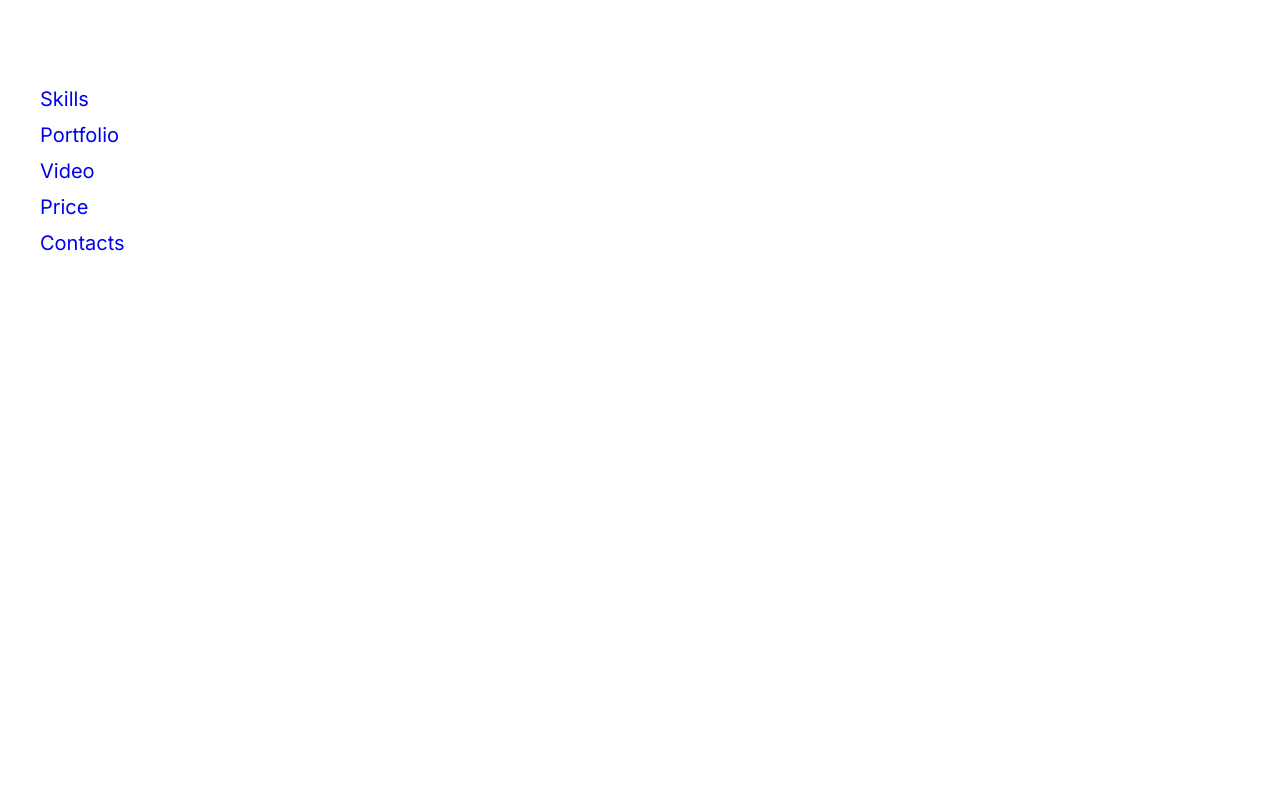
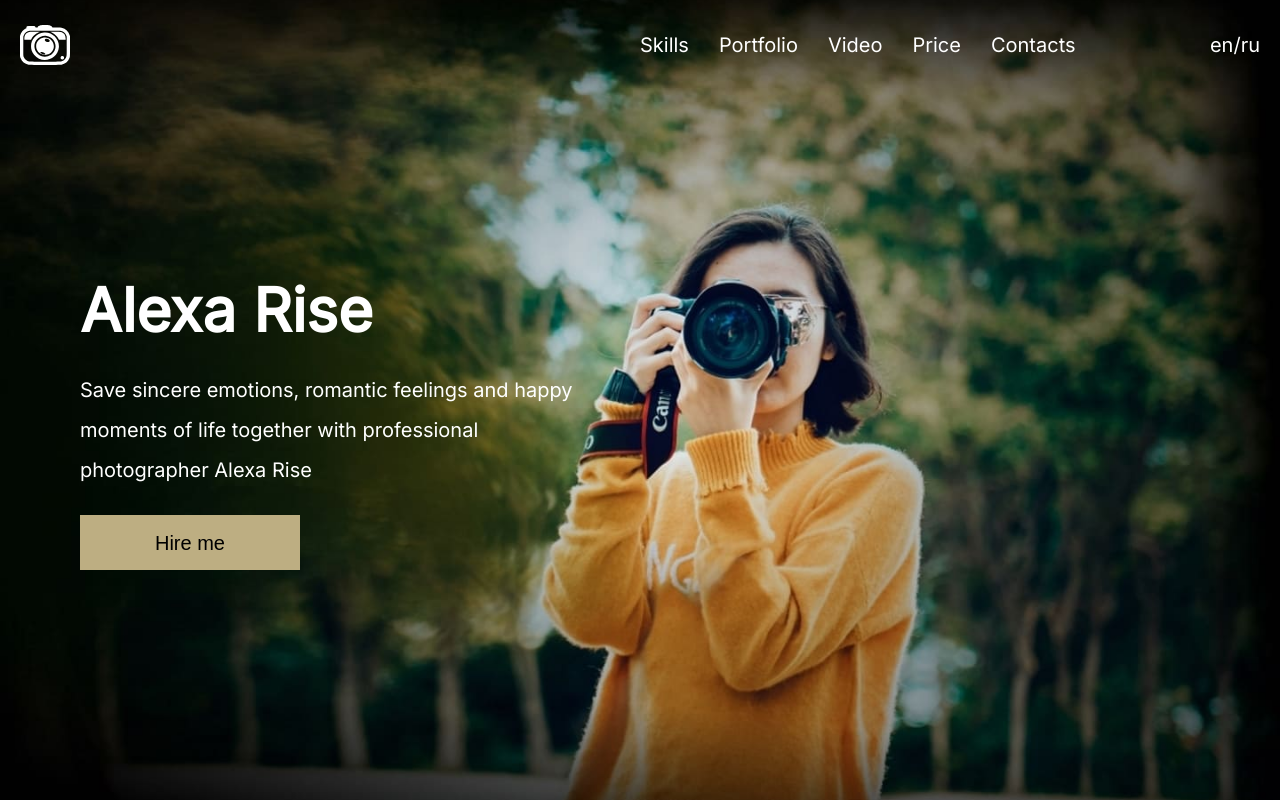
Before and after one commit to ShevViktoryia/Portfolio, a plain HTML site: page portfolio/index.html in a window 1280 px wide. Drawn offline with Linux system fonts and the light colour scheme.

Commit message:
feat: add header and hero section

```diff
--- a/portfolio/index.html
+++ b/portfolio/index.html
@@ -18,6 +18,7 @@
             <img src="./assets/icons/logo_1.svg" alt="logo">
           </a>
         </div>
+        <div class="header_menu">
           <nav class="header_nav">
             <ul class="nav_list">
               <li class="list_item">
@@ -44,6 +45,7 @@
           </div>
         </div>
       </div>
+    </div>
   </header>
   <main>
     <section class="hero">
@@ -51,6 +53,8 @@
         <div class="hero_block">
           <div class="hero_text">
             <h1 class="hero_heading">Alexa Rise</h1>
+            <p class="text">Save sincere emotions, romantic feelings and happy moments of life together with professional photographer Alexa Rise</p>
+            <button class="hero_button">Hire me</button>
           </div>
         </div>
       </div>
--- a/portfolio/style.css
+++ b/portfolio/style.css
@@ -2,6 +2,8 @@
   --merri-font-family: 'Merriweather', serif;
   --inter-font-family: 'Inter', sans-serif;
   --white: #fff;
+  --orange: #BDAE82;
+  --black: #000;
 }
 
 html {
@@ -37,3 +39,115 @@ body {
   line-height: 36px;
   color: var(--white);
 }
+
+header {
+  position: absolute;
+  z-index: 3;
+  top: 0;
+  left: 0;
+  width: 100%;
+}
+
+.wrapper {
+  max-width: 100%;
+  margin: 0 20px;
+}
+
+.header_block {
+  display: flex;
+  align-items: center;
+  justify-content: space-between;
+}
+
+.header_logo {
+  flex: 1;
+}
+
+.header_menu {
+  display: flex;
+  flex: 1;
+  align-items: center;
+  justify-content: space-between;
+  padding: 20px 0;
+}
+
+.header_logo > a {
+  display: flex;
+  align-items: baseline;
+  cursor: pointer;
+}
+
+.header_logo > a:hover {
+  filter: drop-shadow(0 0 0.2rem var(--black));
+  transition: 0.9s ease;
+}
+
+.nav_list {
+  display: flex;
+  text-decoration: none;
+  margin: 0;
+  padding: 0;
+}
+
+.list_item {
+  list-style: none;
+  margin-right: 30px;
+}
+
+.list_item:nth-child(5) {
+  margin: 0;
+}
+
+.item_link {
+  font-family: var(--inika-font-family);
+  line-height: 50px;
+  color: var(--white);
+  cursor: pointer;
+}
+
+.item_link:hover {
+  color: var(--orange);
+  transition: color 0.6s ease;
+}
+
+.change_lang {
+  display: flex;
+  align-items: center;
+}
+
+.hero {
+  position: relative;
+  z-index: 2;
+  background: url(./assets/images/bg.png)no-repeat center;
+  background-size: cover;
+  height: 100vh;
+}
+
+.hero_block {
+  position: relative;
+  z-index: 1;
+  top: 250px;
+  margin-left: 60px;
+  width: 500px;
+}
+
+.hero_heading {
+  font-size: 60px;
+  line-height: 120px;
+}
+
+.text {
+  line-height: 40px;
+}
+
+.hero_button {
+  background: #BDAE82;
+  line-height: 40px;
+  font-size: 20px;
+  width: 220px;
+  height: 55px;
+  color: var(--black);
+  margin-top: 25px;
+  border: none;
+  left: calc(50% - 75px/2 + 0.5px);
+}
```
Also changed, not shown: portfolio/assets/images/bg.png (added). Lines whose indentation alone changed are shown as unchanged.
